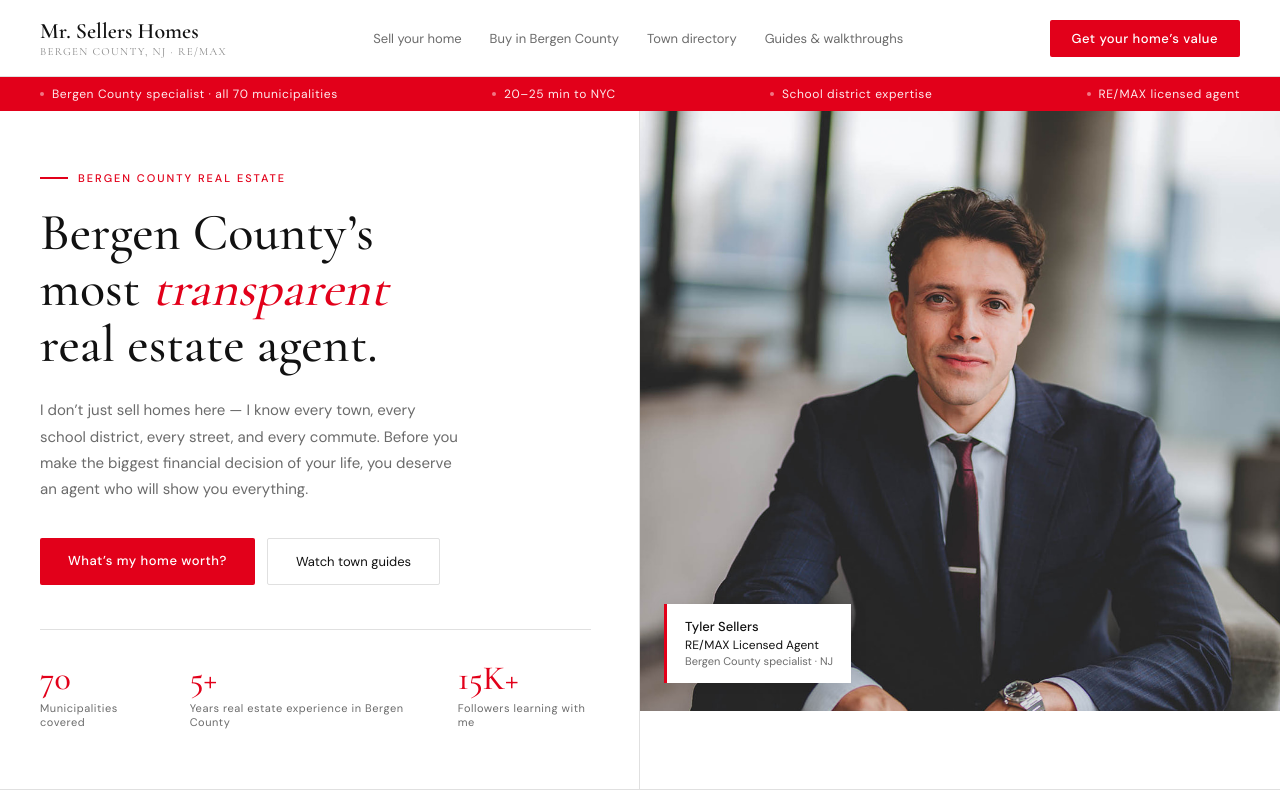
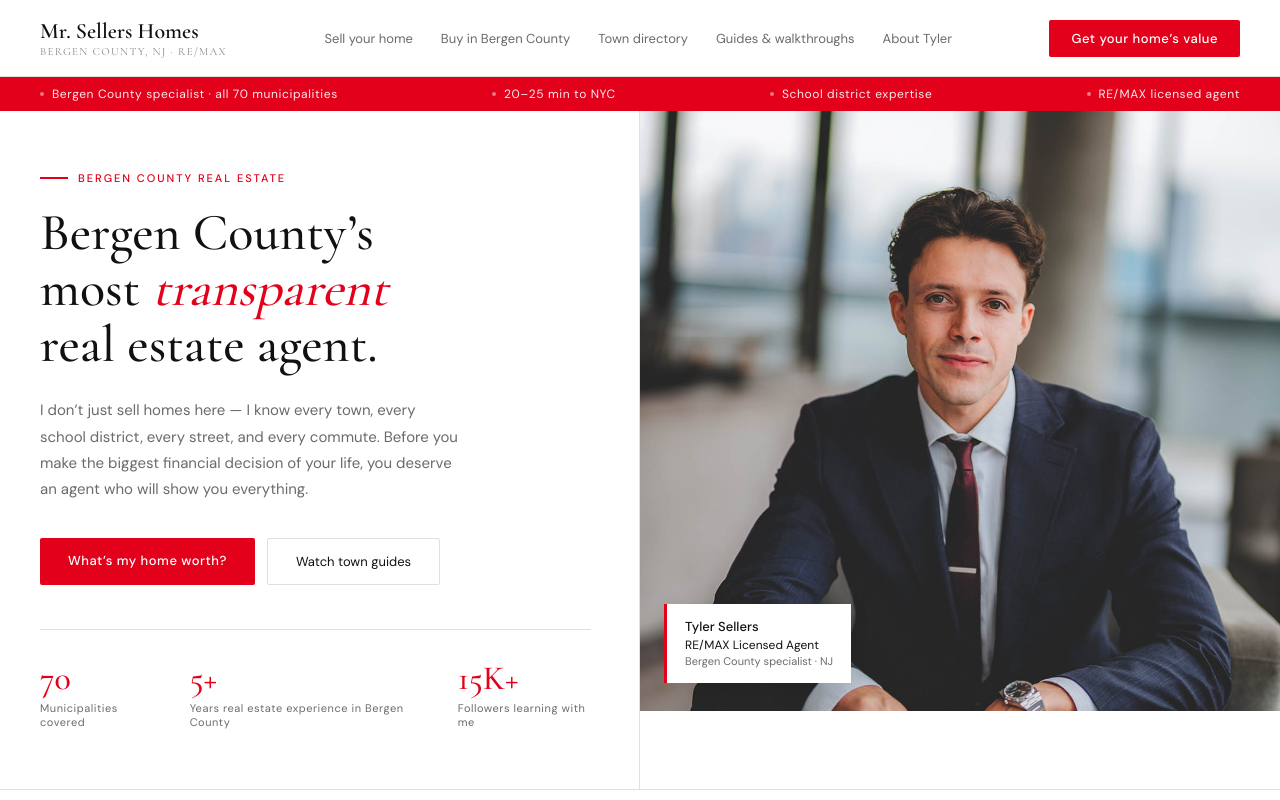
Before and after one commit to mrsellershomes/mrsellers-homes, a plain HTML site: page index.html in a window 1280 px wide. Shown: the top 800 px of the page. Drawn offline with nearby package versions, Linux system fonts and the light colour scheme.

Commit message:
Update index.html

```diff
--- a/index.html
+++ b/index.html
@@ -211,6 +211,7 @@
       <a href="#buy">Buy in Bergen County</a>
       <a href="#towns">Town directory</a>
       <a href="#content">Guides &amp; walkthroughs</a>
+      <a href="/about">About Tyler</a>
     </div>
     <a href="#sell" class="nav-cta">Get your home&rsquo;s value</a>
     <button class="hamburger" id="hamburger" onclick="toggleMenu()" aria-label="Menu">
@@ -223,6 +224,7 @@
     <a href="#sell" onclick="closeMenu()">Sell your home</a>
     <a href="#buy" onclick="closeMenu()">Buy in Bergen County</a>
     <a href="#towns" onclick="closeMenu()">Town directory</a>
+    <a href="/about" onclick="closeMenu()">About Tyler</a>
     <a href="#content" onclick="closeMenu()">Guides &amp; walkthroughs</a>
     <a href="#sell" class="mobile-cta" onclick="closeMenu()">Get your home&rsquo;s value</a>
   </div>
```
